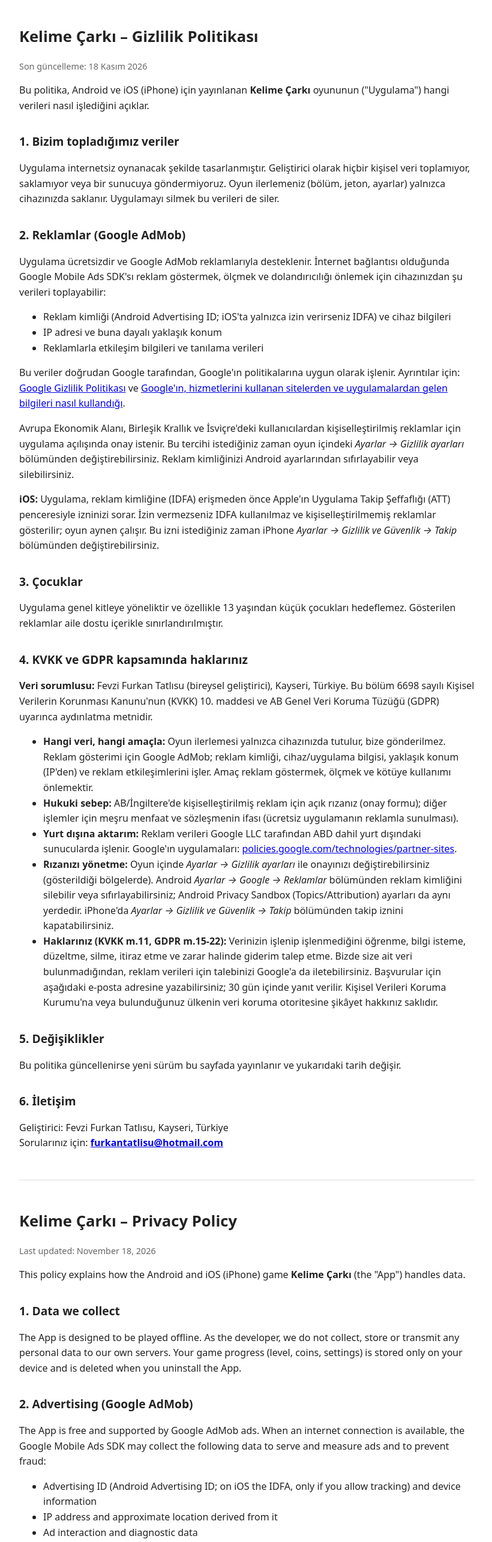
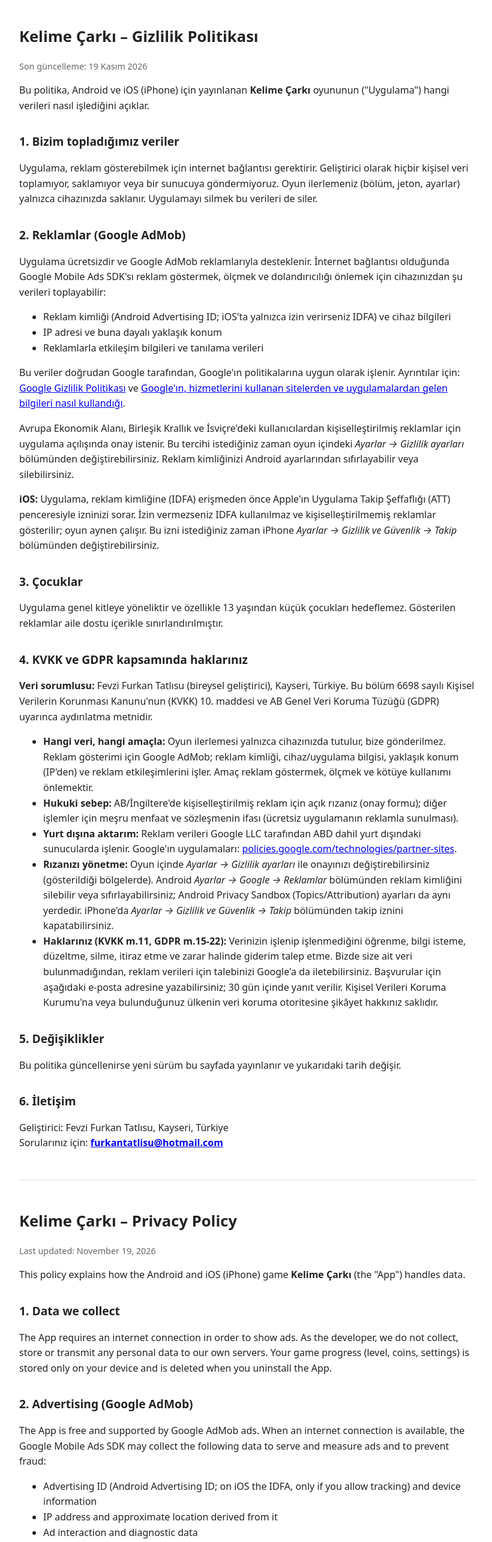
Before and after one commit to furkantatlisuu/furkantatlisuu.github.io, a plain HTML site: page kelime-carki/gizlilik.html in a window 1280 px wide. Shown: the top 2571 px of the page at 60% size, without its empty margins (228-1048 px from the left). Drawn offline with Linux system fonts and the light colour scheme.

Commit message:
Gizlilik ve ana sayfa: oyun artık internet bağlantısı gerektiriyor
Co-Authored-By: Claude Fable 5.2 <noreply@anthropic.com>

```diff
--- a/kelime-carki/gizlilik.html
+++ b/kelime-carki/gizlilik.html
@@ -13,12 +13,12 @@
 </head>
 <body>
 <h1>Kelime Çarkı – Gizlilik Politikası</h1>
-<p class="muted">Son güncelleme: 18 Kasım 2026</p>
+<p class="muted">Son güncelleme: 19 Kasım 2026</p>
 
 <p>Bu politika, Android ve iOS (iPhone) için yayınlanan <strong>Kelime Çarkı</strong> oyununun ("Uygulama") hangi verileri nasıl işlediğini açıklar.</p>
 
 <h2>1. Bizim topladığımız veriler</h2>
-<p>Uygulama internetsiz oynanacak şekilde tasarlanmıştır. Geliştirici olarak hiçbir kişisel veri toplamıyor, saklamıyor veya bir sunucuya göndermiyoruz. Oyun ilerlemeniz (bölüm, jeton, ayarlar) yalnızca cihazınızda saklanır. Uygulamayı silmek bu verileri de siler.</p>
+<p>Uygulama, reklam gösterebilmek için internet bağlantısı gerektirir. Geliştirici olarak hiçbir kişisel veri toplamıyor, saklamıyor veya bir sunucuya göndermiyoruz. Oyun ilerlemeniz (bölüm, jeton, ayarlar) yalnızca cihazınızda saklanır. Uygulamayı silmek bu verileri de siler.</p>
 
 <h2>2. Reklamlar (Google AdMob)</h2>
 <p>Uygulama ücretsizdir ve Google AdMob reklamlarıyla desteklenir. İnternet bağlantısı olduğunda Google Mobile Ads SDK'sı reklam göstermek, ölçmek ve dolandırıcılığı önlemek için cihazınızdan şu verileri toplayabilir:</p>
@@ -53,12 +53,12 @@
 <hr>
 
 <h1>Kelime Çarkı – Privacy Policy</h1>
-<p class="muted">Last updated: November 18, 2026</p>
+<p class="muted">Last updated: November 19, 2026</p>
 
 <p>This policy explains how the Android and iOS (iPhone) game <strong>Kelime Çarkı</strong> (the "App") handles data.</p>
 
 <h2>1. Data we collect</h2>
-<p>The App is designed to be played offline. As the developer, we do not collect, store or transmit any personal data to our own servers. Your game progress (level, coins, settings) is stored only on your device and is deleted when you uninstall the App.</p>
+<p>The App requires an internet connection in order to show ads. As the developer, we do not collect, store or transmit any personal data to our own servers. Your game progress (level, coins, settings) is stored only on your device and is deleted when you uninstall the App.</p>
 
 <h2>2. Advertising (Google AdMob)</h2>
 <p>The App is free and supported by Google AdMob ads. When an internet connection is available, the Google Mobile Ads SDK may collect the following data to serve and measure ads and to prevent fraud:</p>
```
Also changed, not shown: index.html (+1 -1 lines).
